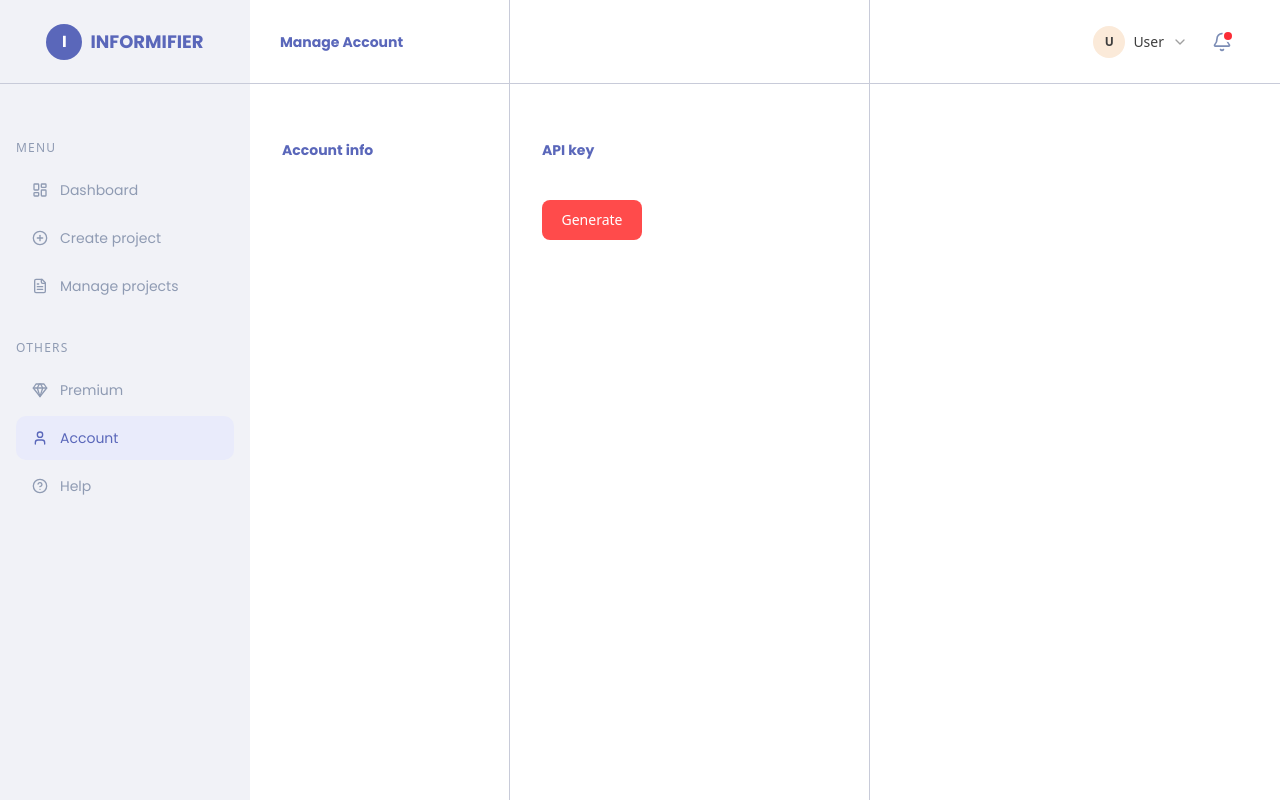
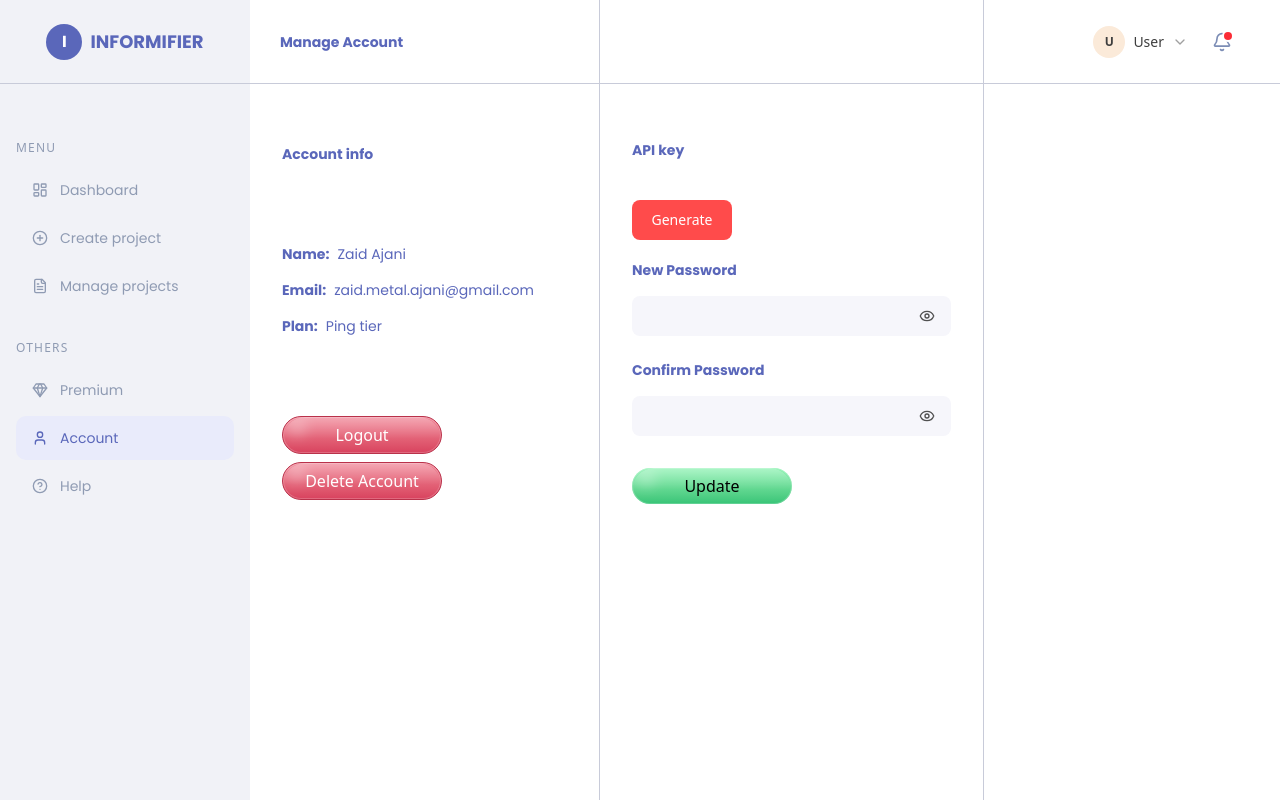
Before and after one commit to zaidajani/Informifier_MVP, a Next.js app: page /account in a window 1280 px wide. Built offline with nearby package versions, Linux system fonts and the light colour scheme; no server answers.

Commit message:
collab b/w diff. laptops

```diff
--- a/app/account/page.tsx
+++ b/app/account/page.tsx
@@ -7,6 +7,8 @@
   Gem,
   User,
   HelpCircle,
+  Eye,
+  EyeOff,
 } from "lucide-react";
 import { Poppins } from "next/font/google";
 import DashNav from "../components/dashnav";
@@ -43,6 +45,11 @@
 
 const EventPage = () => {
   const [apiKey, setApiKey] = useState<string | null>(null);
+  const [showKey, setShowKey] = useState<boolean>(false);
+  const [newPassword, setNewPassword] = useState("");
+  const [confirmPassword, setConfirmPassword] = useState("");
+  const [showNewPassword, setShowNewPassword] = useState(false);
+  const [showConfirmPassword, setShowConfirmPassword] = useState(false);
   const { getToken } = useAuth();
   const { user } = useUser();
 
@@ -117,19 +124,120 @@
           menuItems={menuItems}
           otherItems={otherItems}
         />
-        <div className="min-h-screen border-r-[0.5px] border-[#C8CBD9] w-[260px] p-8">
-          <h2 className={`text-sm text-[#5A67BA] mt-27 ${PoppinsFontBold.className}`}>
-            Account info
-          </h2>
+        <div className="min-h-screen border-r-[0.5px] border-[#C8CBD9] w-[350px] p-8">
+          <div className="max-h-[80vh] mt-20 overflow-y-scroll [scrollbar-width:none] [-ms-overflow-style:none] [&::-webkit-scrollbar]:hidden">
+            <h2
+              className={`text-sm text-[#5A67BA] mt-8 ${PoppinsFontBold.className}`}
+            >
+              Account info
+            </h2>
+            <h2
+              className={`text-sm text-[#5A67BA] mt-20 ${PoppinsFontBold.className}`}
+            >
+              Name:
+              <span className={`ml-2 ${PoppinsFontMedium.className}`}>
+                Zaid Ajani
+              </span>
+            </h2>
+            <h2
+              className={`text-sm text-[#5A67BA] mt-4 ${PoppinsFontBold.className}`}
+            >
+              Email:
+              <span className={`ml-2 ${PoppinsFontMedium.className}`}>
+                zaid.metal.ajani@gmail.com
+              </span>
+            </h2>
+            <h2
+              className={`text-sm text-[#5A67BA] mt-4 ${PoppinsFontBold.className}`}
+            >
+              Plan:
+              <span className={`ml-2 ${PoppinsFontMedium.className}`}>
+                Ping tier
+              </span>
+            </h2>
+            <button
+              className="relative mt-20 w-[160px] cursor-pointer px-4 py-1.5 rounded-full text-white font-medium text-base
+             bg-gradient-to-b from-[#f18a9b] to-[#d8425e]
+             border border-[#b9314a]
+             transition-all duration-150 active:translate-y-[1px]
+             overflow-hidden"
+            >
+              {/* Gloss arc on top half */}
+              <div
+                className="absolute inset-x-0 top-0 h-[60%]
+               bg-white opacity-25 rounded-t-full
+               [mask-image:linear-gradient(to_bottom,white,transparent)]
+               pointer-events-none"
+              />
+
+              {/* Inner bevel ring */}
+              <div
+                className="absolute inset-0 rounded-full
+               ring-inset ring-1 ring-white/20
+               pointer-events-none"
+              />
+
+              {/* Specular highlight dot */}
+              <div
+                className="absolute top-1 left-2 w-3 h-3
+               bg-white rounded-full opacity-70 blur-sm pointer-events-none"
+              />
+
+              <span className="relative z-10">Logout</span>
+            </button>
+
+            <button
+              className="relative mt-2 w-[160px] cursor-pointer px-4 py-1.5 rounded-full text-white font-medium text-base
+             bg-gradient-to-b from-[#f18a9b] to-[#d8425e]
+             border border-[#b9314a]
+             transition-all duration-150 active:translate-y-[1px]
+             overflow-hidden"
+            >
+              {/* Gloss arc on top half */}
+              <div
+                className="absolute inset-x-0 top-0 h-[60%]
+               bg-white opacity-25 rounded-t-full
+               [mask-image:linear-gradient(to_bottom,white,transparent)]
+               pointer-events-none"
+              />
+
+              {/* Inner bevel ring */}
+              <div
+                className="absolute inset-0 rounded-full
+               ring-inset ring-1 ring-white/20
+               pointer-events-none"
+              />
+
+              {/* Specular highlight dot */}
+              <div
+                className="absolute top-1 left-2 w-3 h-3
+               bg-white rounded-full opacity-70 blur-sm pointer-events-none"
+              />
+
+              <span className="relative z-10">Delete Account</span>
+            </button>
+          </div>
         </div>
-        <div className="min-h-screen border-r-[0.5px] border-[#C8CBD9] w-[360px] p-8">
-          <h2 className={`text-sm text-[#5A67BA] mt-27 ${PoppinsFontBold.className}`}>
+        <div className="min-h-screen border-r-[0.5px] border-[#C8CBD9] w-[30vw] p-8">
+          <h2
+            className={`text-sm text-[#5A67BA] mt-27 ${PoppinsFontBold.className}`}
+          >
             API key
           </h2>
 
           {apiKey ? (
-            <div className="h-10 mt-10 w-full rounded-md bg-[#F6F6FB] text-[#505050] text-sm flex items-center justify-center">
-              {apiKey}
+            <div className="h-10 mt-10 w-full rounded-md bg-[#F6F6FB] text-[#505050] text-sm flex items-center justify-between px-4">
+              <span>{showKey ? apiKey : "•".repeat(apiKey.length)}</span>
+              <span
+                onClick={() => setShowKey(!showKey)}
+                className="cursor-pointer"
+              >
+                {showKey ? (
+                  <EyeOff className="w-4 h-4" />
+                ) : (
+                  <Eye className="w-4 h-4" />
+                )}
+              </span>
             </div>
           ) : (
             <div
@@ -139,6 +247,75 @@
               Generate
             </div>
           )}
+          <h2
+            className={`text-sm text-[#5A67BA] mt-5 ${PoppinsFontBold.className}`}
+          >
+            New Password
+          </h2>
+          <div className="h-10 mt-4 w-full rounded-md bg-[#F6F6FB] text-[#505050] text-sm flex items-center justify-between px-4">
+            <input
+              type={showNewPassword ? "text" : "password"}
+              value={newPassword}
+              onChange={(e) => setNewPassword(e.target.value)}
+              className="bg-transparent outline-none w-full"
+            />
+            <span
+              onClick={() => setShowNewPassword((prev) => !prev)}
+              className="cursor-pointer ml-2"
+            >
+              {showNewPassword ? (
+                <EyeOff className="w-4 h-4" />
+              ) : (
+                <Eye className="w-4 h-4" />
+              )}
+            </span>
+          </div>
+
+          <h2
+            className={`text-sm text-[#5A67BA] mt-6 ${PoppinsFontBold.className}`}
+          >
+            Confirm Password
+          </h2>
+          <div className="h-10 mt-4 w-full rounded-md bg-[#F6F6FB] text-[#505050] text-sm flex items-center justify-between px-4">
+            <input
+              type={showConfirmPassword ? "text" : "password"}
+              value={confirmPassword}
+              onChange={(e) => setConfirmPassword(e.target.value)}
+              className="bg-transparent outline-none w-full"
+            />
+            <span
+              onClick={() => setShowConfirmPassword((prev) => !prev)}
+              className="cursor-pointer ml-2"
+            >
+              {showConfirmPassword ? (
+                <EyeOff className="w-4 h-4" />
+              ) : (
+                <Eye className="w-4 h-4" />
+              )}
+            </span>
+          </div>
+          <button
+            className="relative mt-8 w-[160px] cursor-pointer px-4 py-1.5 rounded-full text-white font-medium text-base
+             bg-gradient-to-b from-[#91f3b5] to-[#37c477]
+             transition-all duration-150 active:translate-y-[1px] overflow-hidden"
+          >
+            <div
+              className="absolute inset-x-0 top-0 h-[60%]
+                 bg-white opacity-25 rounded-t-full
+                 [mask-image:linear-gradient(to_bottom,white,transparent)]
+                 pointer-events-none"
+            />
+            <div
+              className="absolute inset-0 rounded-full
+                 ring-inset ring-1 ring-white/20
+                 pointer-events-none"
+            />
+            <div
+              className="absolute top-1 left-2 w-3 h-3
+                 bg-white rounded-full opacity-70 blur-sm pointer-events-none"
+            />
+            <span className="relative z-10 text-black">Update</span>
+          </button>
         </div>
       </div>
     </>
--- a/app/create/page.tsx
+++ b/app/create/page.tsx
@@ -66,12 +66,12 @@
     // const data = await res.json();
 
     if (res.ok) {
-      setProjectName('');
-      setDescription('');
+      setProjectName("");
+      setDescription("");
       setMessage(`✅ Project created`);
     } else {
-      setProjectName('');
-      setDescription('');
+      setProjectName("");
+      setDescription("");
       setMessage(`❌ Error`);
     }
   };
@@ -82,7 +82,12 @@
         <DashNav title="Create a new project" />
       </div>
       <div className="flex flex-row">
-        <Sidebar active="Create project" menuItems={menuItems} otherItems={otherItems} />
+        <div className="flex flex-row">
+          <Sidebar
+            active="Create project"
+            menuItems={menuItems}
+            otherItems={otherItems}
+          />
           <div className="p-8 mt-30">
             <h2
               className={`text-[#5A67BA] text-xs font-semibold ${PoppinsFontBold.className}`}
@@ -99,25 +104,28 @@
                 placeholder="Name of the project"
                 value={projectName}
                 onChange={(e) => setProjectName(e.target.value)}
-              className="mt-5 w-full px-3 py-2 rounded-md bg-gray-100 text-gray-700 placeholder-gray-400 text-sm focus:outline-none focus:ring-2 focus:ring-indigo-500"
+                className="mt-5 w-[44vw] px-3 py-2 rounded-md bg-gray-100 text-gray-700 placeholder-gray-400 text-sm focus:outline-none focus:ring-2 focus:ring-indigo-500"
               />
 
-            <input
-              type="text"
+              <textarea
                 placeholder="Description (optional)"
                 value={description}
                 onChange={(e) => setDescription(e.target.value)}
-              className="w-full px-3 py-2 rounded-md bg-gray-100 text-gray-700 placeholder-gray-400 text-sm focus:outline-none focus:ring-2 focus:ring-indigo-500"
+                className="w-[44vw] h-40 px-3 py-2 rounded-md bg-gray-100 text-gray-700 placeholder-gray-400 text-sm focus:outline-none focus:ring-2 focus:ring-indigo-500"
               />
 
               {/* Create Button */}
-            <button className="flex items-center space-x-1.5 px-4 py-2 rounded-md bg-indigo-100 text-indigo-600 hover:bg-indigo-200 text-sm transition cursor-pointer mt-5" onClick={handleCreateProject}>
+              <button
+                className="flex items-center space-x-1.5 px-4 py-2 rounded-md bg-indigo-100 text-indigo-600 hover:bg-indigo-200 text-sm transition cursor-pointer mt-5"
+                onClick={handleCreateProject}
+              >
                 <Plus className="w-4 h-4" />
                 <span>Create project</span>
               </button>
             </div>
           </div>
         </div>
+      </div>
     </>
   );
 }
```
Also changed, not shown: public/cloudy.png (added). Lines whose indentation alone changed are shown as unchanged.
